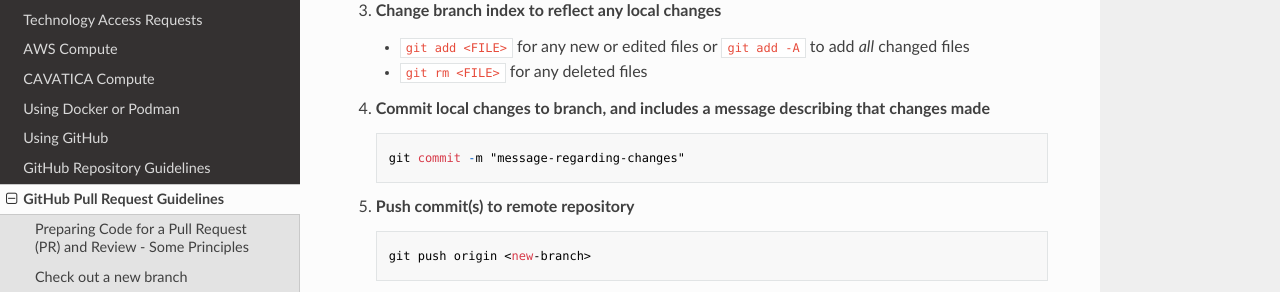
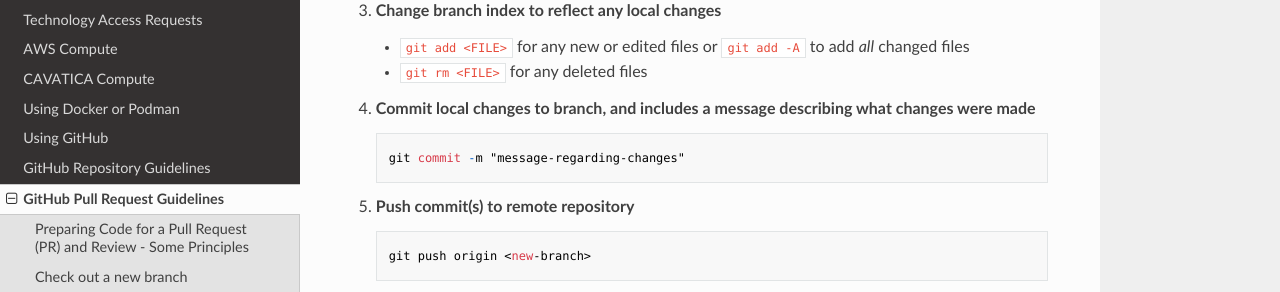
Before and after one commit to childrens-bti/bti-bfx-docs, an MkDocs documentation site: the page built from docs/github-pr-guide.md, in a window 1280 px wide and 900 px high, scrolled down 1555 px. Shown: the part 159-451 px from the top of the window. Built offline with MkDocs 1.6.1, drawn with Linux system fonts in a browser that asks for light colours; nearby versions of some CDN libraries.

Commit message:
Update docs/github-pr-guide.md
Co-authored-by: Ryan Corbett <rcorbett@childrensnational.org>

```diff
--- a/docs/github-pr-guide.md
+++ b/docs/github-pr-guide.md
@@ -59,7 +59,7 @@ We prefer the use of `tidyverse` functions over base R, when possible. The reaso
 
     - `git rm <FILE>` for any deleted files
 
-4. **Commit local changes to branch, and includes a message describing that changes made**
+4. **Commit local changes to branch, and includes a message describing what changes were made**
 
         git commit -m "message-regarding-changes"
 
```
